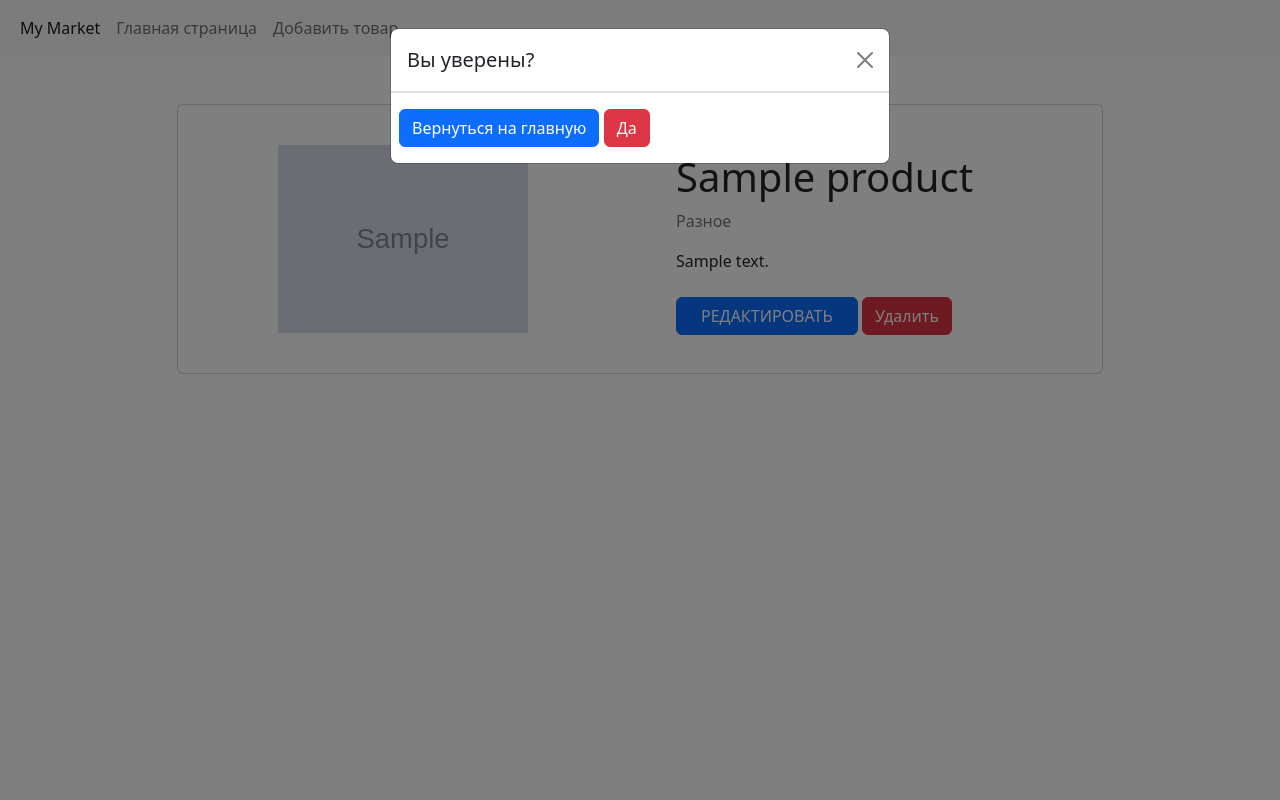
After one commit to Chingiz-Almukhan/exam_8_Almukhanov_Chingiz, a Django app: page /product/1 in a window 1280 px wide, after a click on "Удалить". The commit adds this page. Run offline with Django 4.2, Linux system fonts and the light colour scheme; tables that the repository leaves empty hold one stand-in row (values such as "Sample post"); grey boxes marked "Sample" are stand-in pictures; some libraries are stand-ins or nearby versions.

Commit message:
Добавил crud для товаров

```diff
--- a/reviews/market/urls.py
+++ b/reviews/market/urls.py
@@ -1,13 +1,17 @@
 from django.urls import path
 
+from market.views.add_product_view import AddProductView
 from market.views.base import IndexView
+from market.views.delete_product_view import DeleteProductView
+from market.views.edit_product_view import EditProductView
+from market.views.product_view import ProductDetailView
 
 urlpatterns = [
     path('', IndexView.as_view(), name='main'),
-    # path('task/<int:pk>', TaskView.as_view(), name='task'),
-    # path('add/<int:pk>', AddView.as_view(), name='add'),
-    # path('edit/<int:pk>', EditView.as_view(), name='edit'),
-    # path('delete/confirm/<int:pk>', Delete.as_view(), name='delete'),
+    path('product/<int:pk>', ProductDetailView.as_view(), name='product_detail'),
+    path('add/product', AddProductView.as_view(), name='add_product'),
+    path('edit/product/<int:pk>', EditProductView.as_view(), name='edit_product'),
+    path('delete/confirm/<int:pk>', DeleteProductView.as_view(), name='delete_product'),
     # path('projects/', ProjectView.as_view(), name='projects'),
     # path('project/<int:pk>', ProjectDetailView.as_view(), name='project'),
     # path('add/project', AddProjectView.as_view(), name='add_project'),
--- /dev/null
+++ b/reviews/market/views/product_view.py
@@ -0,0 +1,15 @@
+from django.views.generic import DetailView
+
+from market.models import Product, CATEGORIES
+
+
+class ProductDetailView(DetailView):
+    template_name = 'product_view.html'
+    model = Product
+    context_object_name = 'product'
+
+    def get_context_data(self, **kwargs):
+        context = super(ProductDetailView, self).get_context_data(**kwargs)
+        # task = IssueTracker.objects.filter(project=self.kwargs['pk'])
+        context['categories'] = CATEGORIES
+        return context
--- a/reviews/templates/base.html
+++ b/reviews/templates/base.html
@@ -22,19 +22,21 @@
         <div class="collapse navbar-collapse" id="navbarLeftAlignExample">
             <ul class="navbar-nav me-auto mb-2 mb-lg-0">
                 <li class="nav-item">
-                    <a class="nav-link active" aria-current="page" href="#">My Market</a>
+                    <a class="nav-link active" aria-current="page" href="{% url 'main' %}">My Market</a>
                 </li>
                 <li class="nav-item">
-                    <a class="nav-link" href="#">Главная страница</a>
+                    <a class="nav-link" href="{% url 'main' %}">Главная страница</a>
                 </li>
                 <li class="nav-item">
-                    <a class="nav-link" href="#">Добавить товар</a>
+                    <a class="nav-link" href="{% url 'add_product' %}">Добавить товар</a>
                 </li>
             </ul>
         </div>
     </div>
 </nav>
-{% block content %}{% endblock %}
+{% block content %}
+{% load django_bootstrap5 %}
+{% endblock %}
 
 </body>
 </html>
--- a/reviews/templates/main.html
+++ b/reviews/templates/main.html
@@ -19,7 +19,7 @@
                             </div>
                             <div class="card-footer p-4 pt-0 border-top-0 bg-transparent">
                                 <div class="text-center"><a class="btn btn-outline-dark mt-auto"
-                                                            href="#">Посмотреть
+                                                            href="{% url 'product_detail' product.pk %}">Посмотреть
                                     больше</a></div>
                             </div>
                         </div>
--- /dev/null
+++ b/reviews/templates/product_view.html
@@ -0,0 +1,69 @@
+{% extends 'base.html' %}
+{% block title %} Product {{ product.pk }} {% endblock %}
+
+{% block content %}
+<div class="container mt-5 mb-5">
+    <form method="post" action="{% url 'delete_product' product.id %}">{% csrf_token %}
+
+
+        <div class="row d-flex justify-content-center">
+            <div class="col-md-10">
+                <div class="card">
+                    <div class="row">
+                        <div class="col-md-6">
+                            <div class="images p-3">
+                                <div class="text-center p-4"><img id="main-image" src="{{ product.image.url }}"
+                                                                  width="250"
+                                                                  alt="img"/></div>
+                            </div>
+                        </div>
+                        <div class="col-md-6">
+                            <div class="product p-4">
+                                <div class="mt-4 mb-3">
+                                    <h1>{{ product.title }}</h1>
+                                    {% for category in categories %}
+                                    {% if category.0 == product.category %}
+                                    <span class="text-muted ">{{ category.1 }}</span>
+                                    {% endif %}
+                                    {% endfor %}
+                                </div>
+                                <p class="about">{{ product.description }}</p>
+                                <div class="cart mt-4 align-items-center"><a href="{% url 'edit_product' product.pk %}"
+                                                                             class="btn btn-primary text-uppercase mr-2 px-4">Редактировать</a>
+                                    <button type="button" class="btn btn-danger" data-bs-toggle="modal"
+                                            data-bs-target="#exampleModal">
+                                        Удалить
+                                    </button>
+                                    <div class="modal fade" id="exampleModal" tabindex="-1"
+                                         aria-labelledby="exampleModalLabel"
+                                         aria-hidden="true" style="display: none;">
+                                        <div class="modal-dialog">
+                                            <div class="modal-content">
+                                                <div class="modal-header">
+                                                    <h5 class="modal-title" id="exampleModalLabel">Вы уверены?</h5>
+                                                    <button type="button" class="btn-close" data-bs-dismiss="modal"
+                                                            aria-label="Close"></button>
+                                                </div>
+                                                <div class="modal-footer">
+                                                    <div class="col-12">
+                                                        <a href="{% url 'main' %}" type="submit"
+                                                           class="btn btn-primary">Вернуться на
+                                                            главную</a>
+                                                        <input type="submit" class="btn btn-danger" value="Да">
+                                                    </div>
+                                                </div>
+                                            </div>
+                                        </div>
+                                    </div>
+                                </div>
+                            </div>
+                        </div>
+                    </div>
+                </div>
+    </form>
+</div>
+<script src="https://cdn.jsdelivr.net/npm/bootstrap@5.1.3/dist/js/bootstrap.bundle.min.js"
+        integrity="sha384-ka7Sk0Gln4gmtz2MlQnikT1wXgYsOg+OMhuP+IlRH9sENBO0LRn5q+8nbTov4+1p"
+        crossorigin="anonymous"></script>
+
+{% endblock %}
```
Also changed, not shown: reviews/market/forms.py (added, +9 -0 lines), reviews/market/views/add_product_view.py (added, +19 -0 lines), reviews/market/views/delete_product_view.py (added, +16 -0 lines), reviews/market/views/edit_product_view.py (added, +14 -0 lines), reviews/templates/add_product.html (added, +9 -0 lines), reviews/templates/edit_product.html (added, +9 -0 lines), reviews/templates/partial/add_edit_form.html (added, +14 -0 lines), reviews/uploads/product_img/img_0_68_235_2_1.jpg (added), reviews/uploads/product_img/kG9NjaU6MmY.jpg (added).
